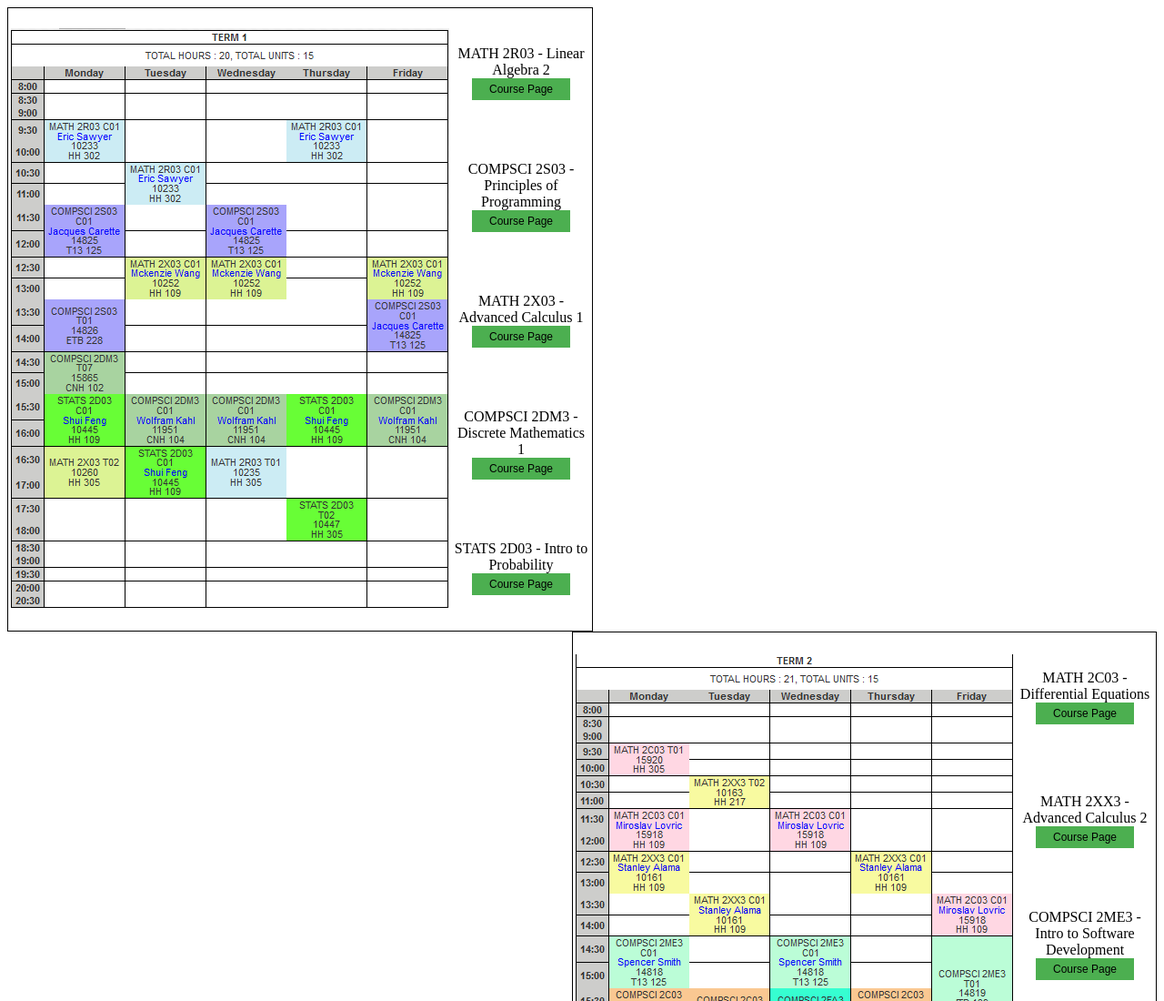
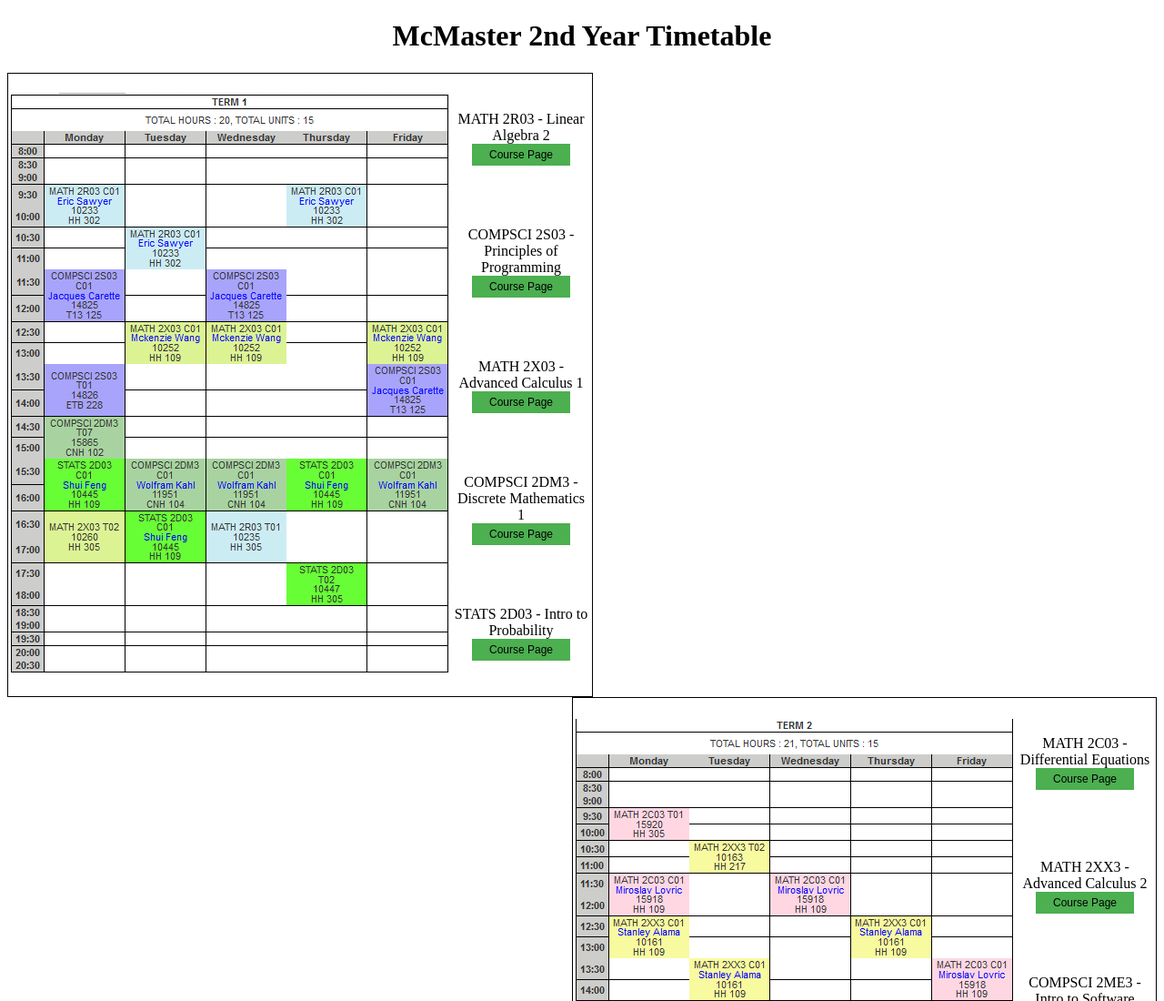
Before and after one commit to anguso/anguso.github.io, a plain HTML site: page index.html in a window 1280 px wide. Shown: the top 1100 px of the page at 91% size. Drawn offline with Linux system fonts and the light colour scheme.

Commit message:
Added Header

```diff
--- a/index.html
+++ b/index.html
@@ -2,6 +2,10 @@
 <head>
 <link rel="stylesheet" type="text/css" href="stylin.css">
 </head>
+
+<h1 class="header">
+McMaster 2nd Year Timetable
+</h1>
 
 <table class="first-semester">
   <tr>
--- a/stylin.css
+++ b/stylin.css
@@ -4,6 +4,7 @@
 .second-semester{float: right;
                 border: 1px solid black;}
 .second-semester tr:first-child td:first-child{width: auto;}
+.header {text-align: center}
 .btn{background-color: #4CAF50;
     border: 3px solid #4CAF50;
     color: black;
```
